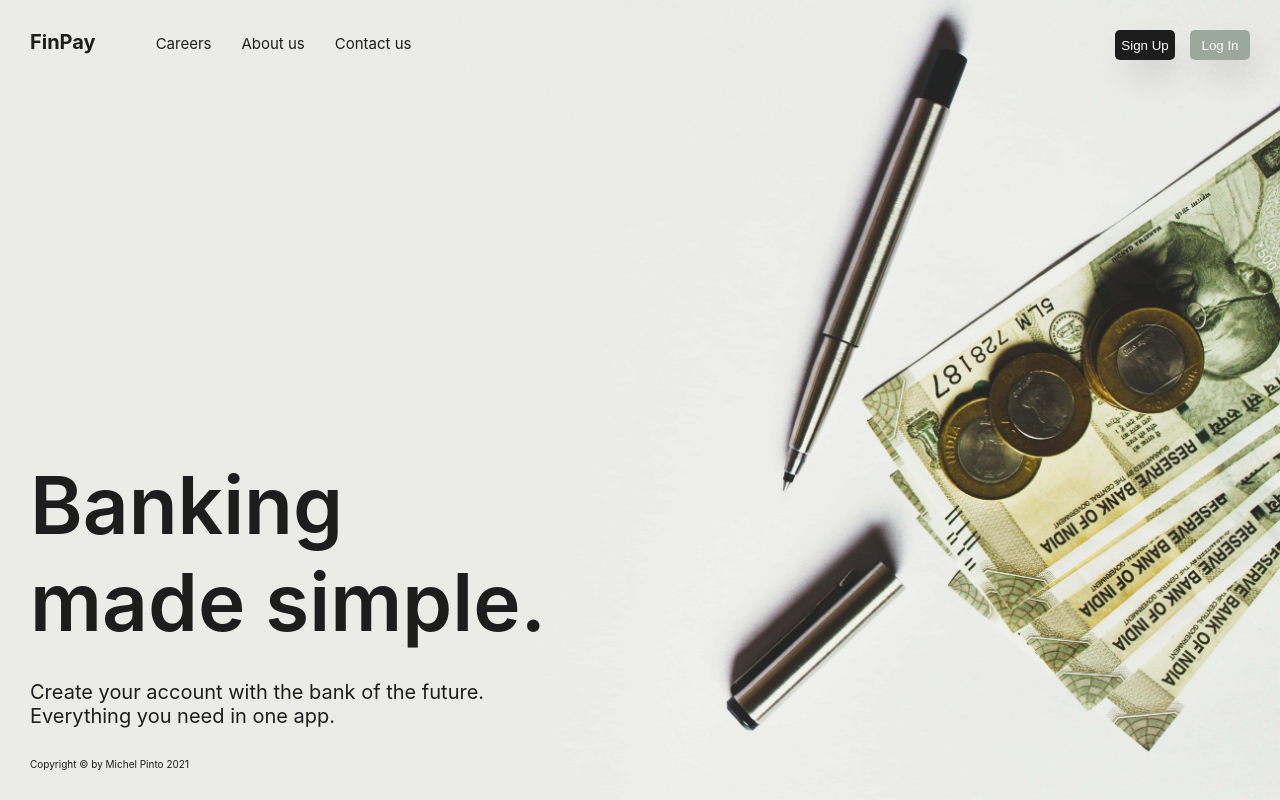
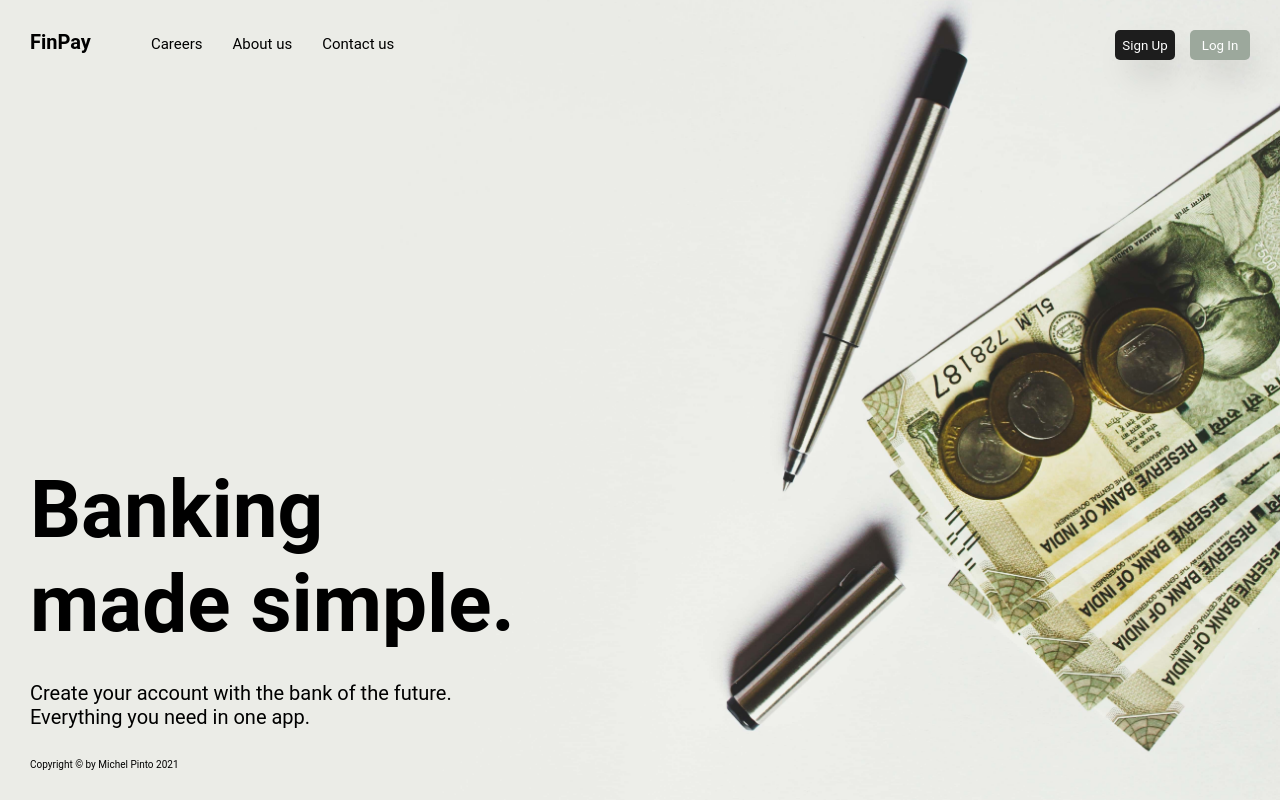
Before and after one commit to Michelpinto/dashboard-app, a React (Create React App) app: page / in a window 1280 px wide. Built offline with nearby package versions, Linux system fonts and the light colour scheme.

Commit message:
Styled components global styles

```diff
--- a/src/App.js
+++ b/src/App.js
@@ -1,5 +1,6 @@
 import Home from "./Pages/Home";
 import Dashboard from "./Pages/Dashboard";
+import { GlobalStyles } from "./styles/Globalstyles";
 
 import { BrowserRouter as Router, Route, Switch } from "react-router-dom";
 
@@ -16,6 +17,8 @@
                     </Route>
                 </Switch>
             </Router>
+
+            <GlobalStyles />
         </>
     );
 }
--- a/src/index.css
+++ /dev/null
@@ -1,28 +0,0 @@
-html,
-body {
-    margin: 0 0;
-    font-family: -apple-system, BlinkMacSystemFont, "Segoe UI", "Roboto",
-        "Oxygen", "Ubuntu", "Cantarell", "Fira Sans", "Droid Sans",
-        "Helvetica Neue", sans-serif;
-    -webkit-font-smoothing: antialiased;
-    -moz-osx-font-smoothing: grayscale;
-    color: #1d1d1d;
-}
-
-html {
-    box-sizing: border-box;
-    font-size: 62.5%;
-}
-
-code {
-    font-family: source-code-pro, Menlo, Monaco, Consolas, "Courier New",
-        monospace;
-}
-
-*,
-*::before,
-*::after {
-    padding: 0;
-    margin: 0;
-    box-sizing: border-box;
-}
--- a/src/index.js
+++ b/src/index.js
@@ -1,6 +1,5 @@
 import React from "react";
 import ReactDOM from "react-dom";
-import "./index.css";
 import App from "./App";
 import { BrowserRouter } from "react-router-dom";
 
--- /dev/null
+++ b/src/styles/Globalstyles.js
@@ -0,0 +1,24 @@
+import { createGlobalStyle } from "styled-components";
+
+export const GlobalStyles = createGlobalStyle`
+
+* {
+    margin: 0;
+    padding: 0;
+    box-sizing: border-box;
+}
+
+
+*, input, button {
+    font-family: 'Roboto', sans-serif;
+}
+
+html {
+
+        font-size: 62.5%;
+}
+
+a {
+    text-decoration: none;
+}
+`;
```
